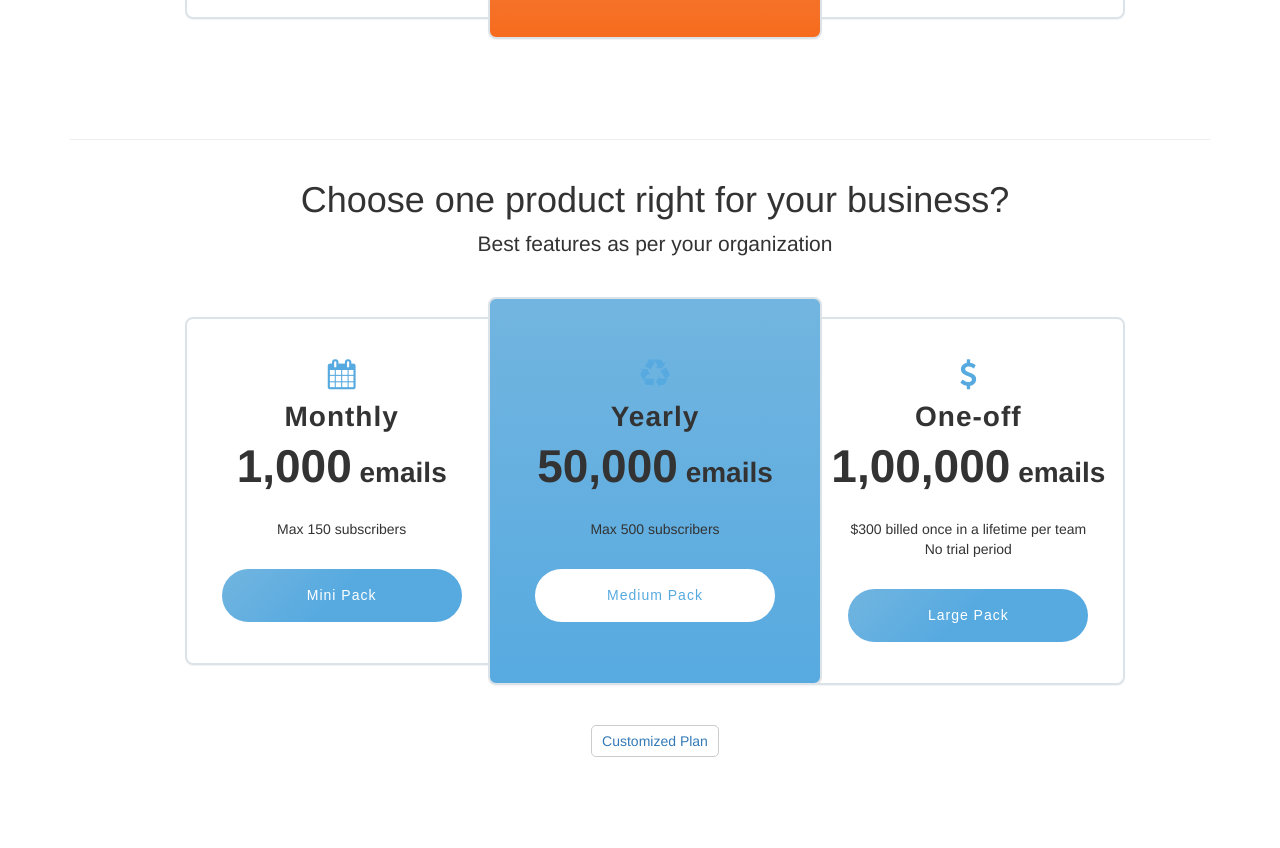
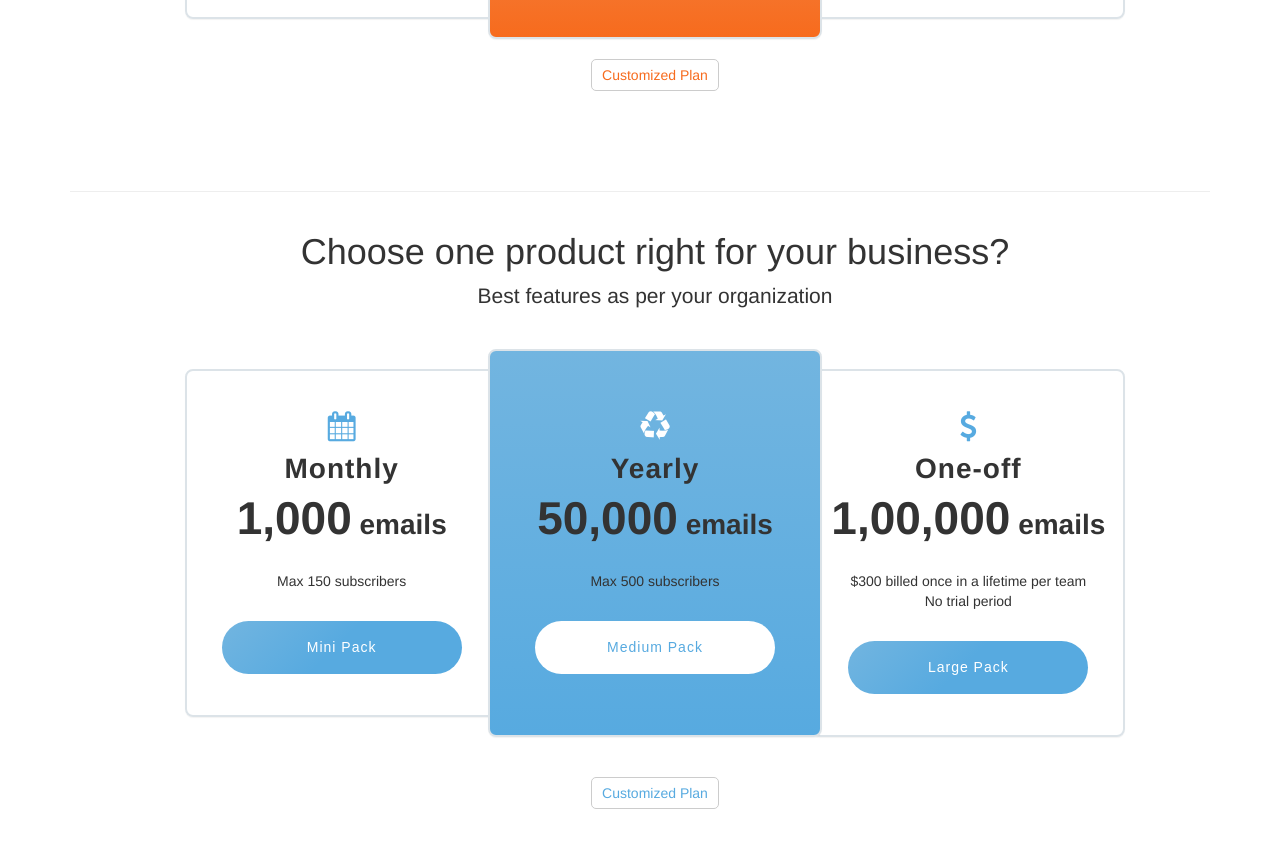
Before and after one commit to marudhupandiyang/mPanels, a plain HTML site: page index.html in a window 1280 px wide. Shown: the part 760-1608 px from the top of the page. Drawn offline with nearby package versions, Linux system fonts and the light colour scheme.

Commit message:
update other link button style

```diff
--- a/index.html
+++ b/index.html
@@ -118,6 +118,9 @@
                 </div>
             </div>
         </div>
+        <div class="text-center other-link">
+          <a href="#"> Customized Plan</a>
+        </div>
     </div>
 </section>
 
--- a/mystyles.css
+++ b/mystyles.css
@@ -122,10 +122,16 @@ section {
   text-decoration: none;
 }
 
+.plans .other-link a {
+  color: #F76B1D;
+}
+
 .plans .other-link a:hover {
   color: #fff;
   background-color: #F76B1D;
 }
+
+
 /*Panel css*/
 
 
@@ -133,6 +139,11 @@ section {
 .plans.blue .panels-wrapper .panel.middle {
   background: linear-gradient(0deg,#57aae0 0%,#72b5e0 100%);
 }
+
+.plans.blue .panels-wrapper .panel.middle .fa:before {
+  color: #fff;
+}
+
 .plans.blue .panels-wrapper .panel.middle .btn {
   color: #57aae0;
 }
@@ -150,6 +161,11 @@ section {
   font-size: 46px;
 }
 
+.plans.blue .other-link a {
+  color: #57aae0;
+}
+
 .plans.blue .other-link a:hover {
   background-color: #57aae0;
+  color: #fff;
 }
```
